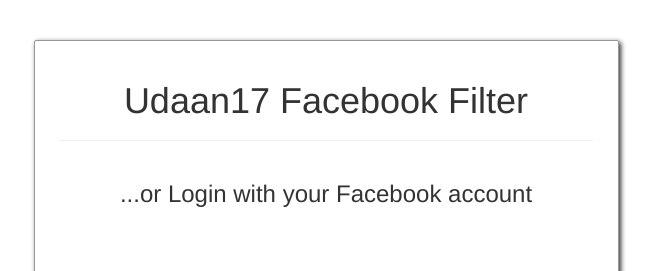
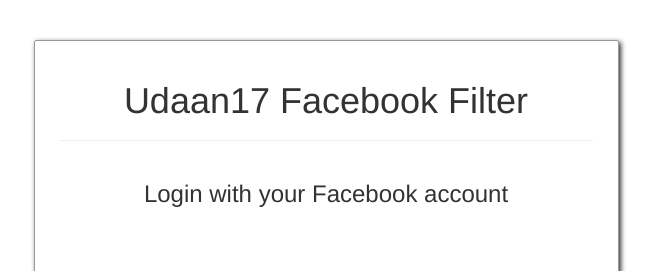
Before and after one commit to Team-Udaan/udaan17-fb-profile-filter, a website: page index.html in a window 1280 px wide. Shown: the top 271 px of the page, without its empty margins (314-970 px from the left). Drawn offline with Linux system fonts and the light colour scheme.

Commit message:
Update: login title

```diff
--- a/index.html
+++ b/index.html
@@ -31,7 +31,7 @@
             </div>
             <div class="row" id="login-section">
                 <div class="col-md-12">
-                    <h3 class="text-center">...or   Login with your Facebook account</h3>
+                    <h3 class="text-center">Login with your Facebook account</h3>
                     <br>
                     <div class="text-center">
                         <fb:login-button data-size="xlarge" scope="public_profile,publish_actions"
```
